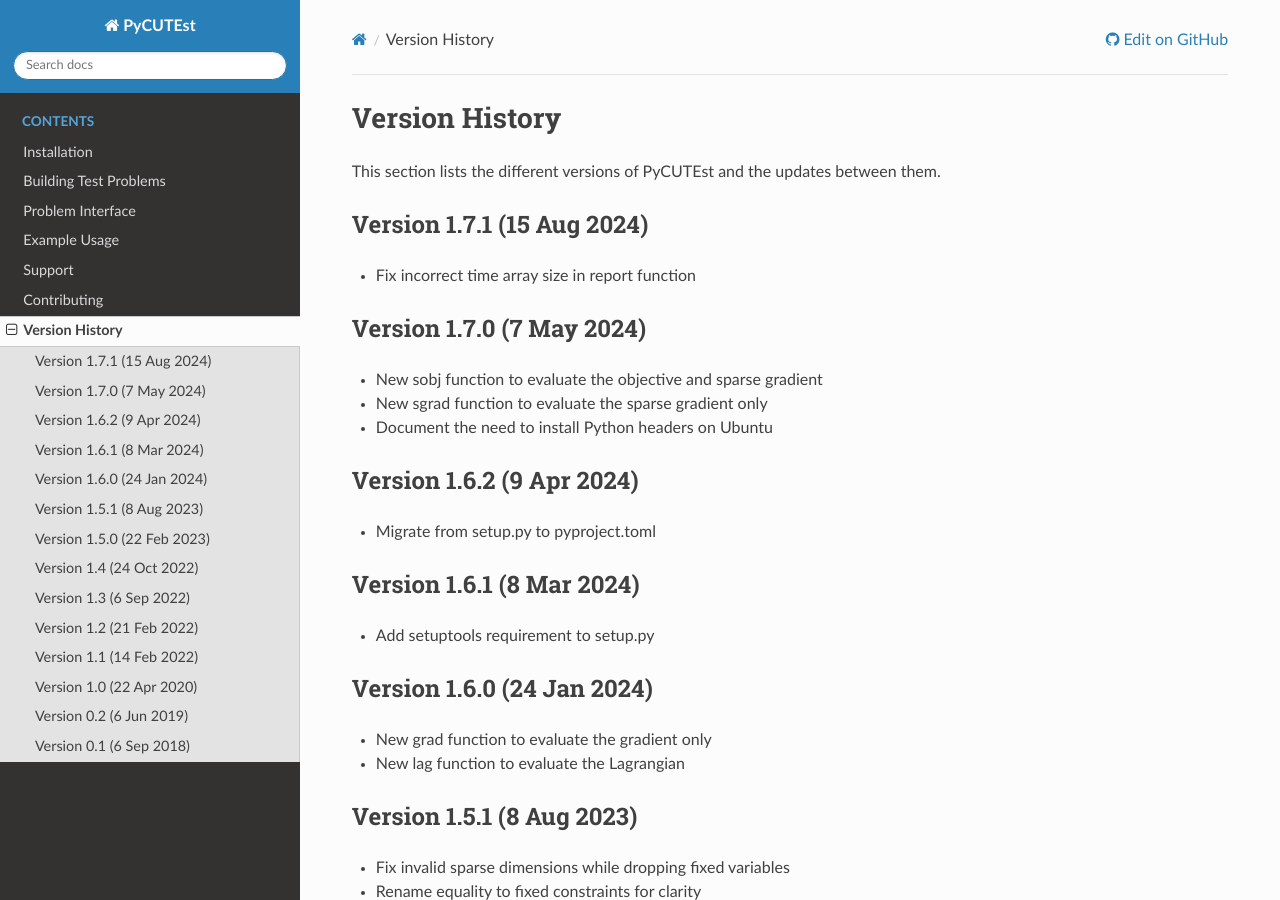
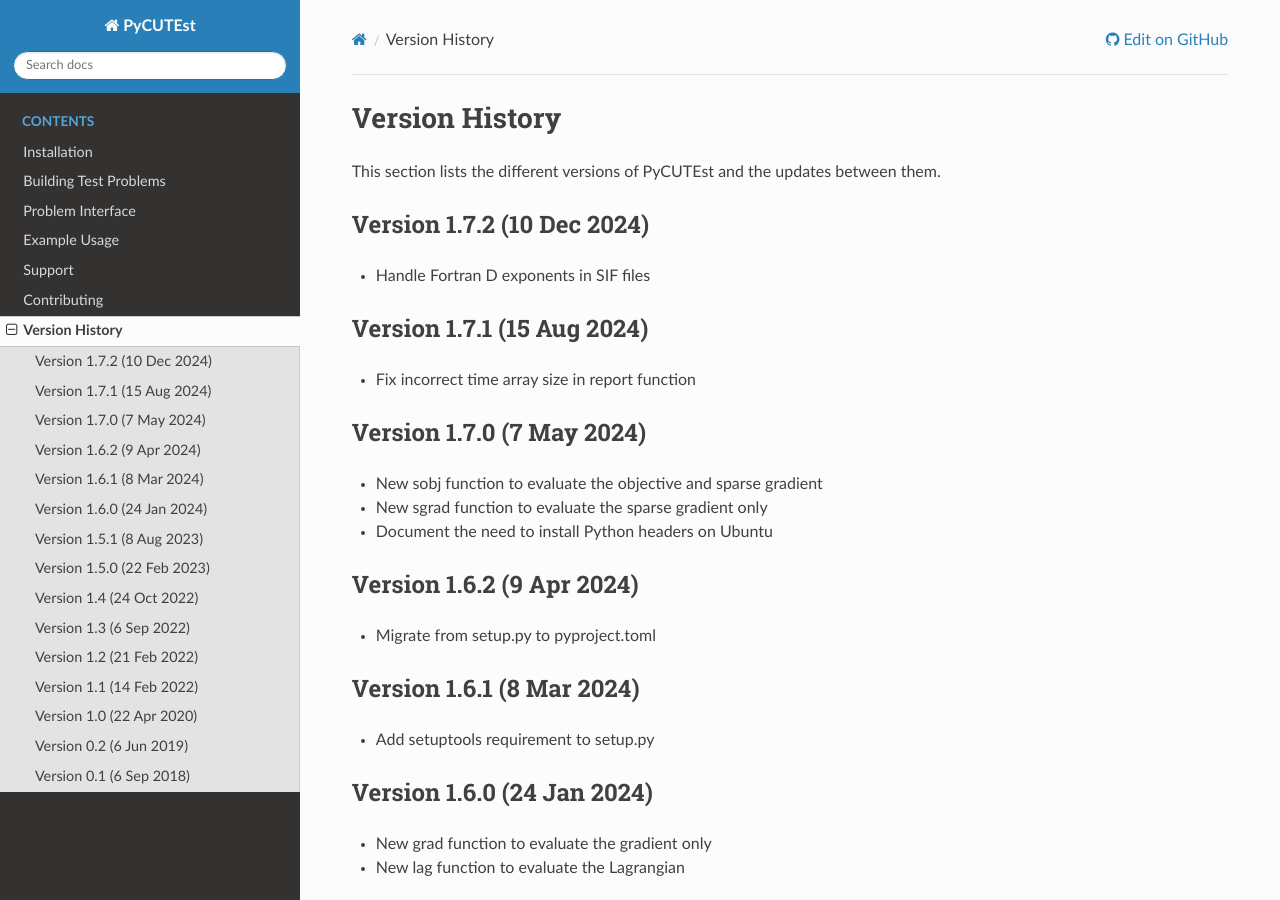
Before and after one commit to jfowkes/pycutest, a Sphinx documentation site: the page built from docs/history.rst, in a window 1280 px wide and 900 px high. Built offline with Sphinx 7.4.7 and the Read the Docs theme 3.1.0, drawn with Linux system fonts in a browser that asks for light colours.

Commit message:
Bump to version 1.7.2 and update release history

```diff
--- a/docs/history.rst
+++ b/docs/history.rst
@@ -1,6 +1,10 @@
 Version History
 ===============
 This section lists the different versions of PyCUTEst and the updates between them.
+
+Version 1.7.2 (10 Dec 2024)
+---------------------------
+* Handle Fortran D exponents in SIF files
 
 Version 1.7.1 (15 Aug 2024)
 ---------------------------
--- a/docs/index.rst
+++ b/docs/index.rst
@@ -10,7 +10,7 @@
 
 **Release:** |version|
 
-**Date:** 15 August 2024
+**Date:** 10 December 2024
 
 **Author:** `Jaroslav Fowkes <jaroslav.fowkes@maths.ox.ac.uk>`_ and `Lindon Roberts <https://lindonroberts.github.io/>`_
 
--- a/pycutest/__init__.py
+++ b/pycutest/__init__.py
@@ -1,5 +1,5 @@
 # Set PyCUTEst version number
-__version__ = '1.7.1'
+__version__ = '1.7.2'
 
 # Define submodules to expose on wildcard imports
 __all__ = []
```
